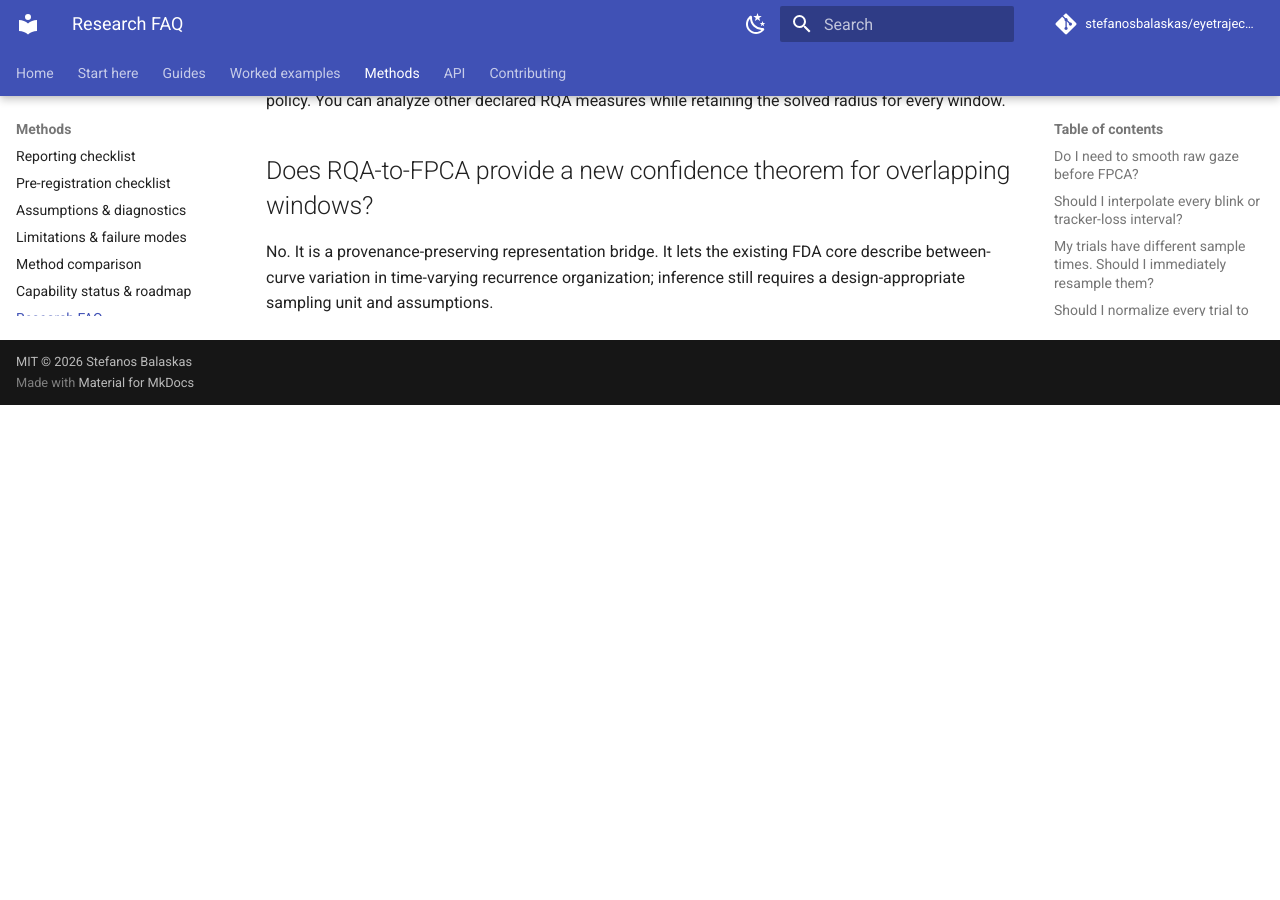
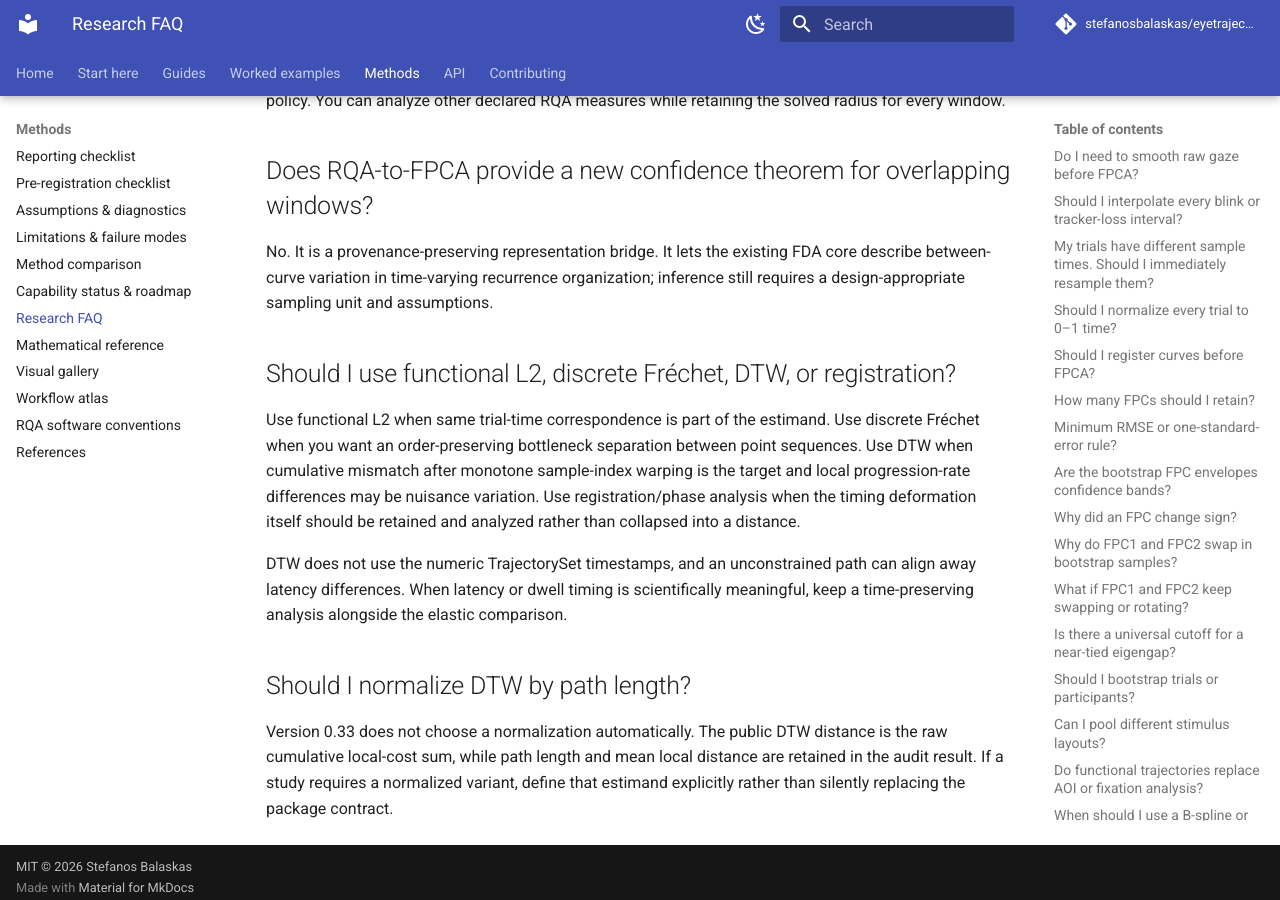
Before and after one commit to stefanosbalaskas/eyetrajectoriespy, an MkDocs documentation site: the page built from docs/methods/faq.md, in a window 1280 px wide and 900 px high, scrolled down 17411 px. Built offline with MkDocs 1.6.1 and Material for MkDocs 9.7.7, drawn with Linux system fonts in a browser that asks for light colours; comment, search, counter and statistics services are not loaded; before the commit the page ends 17816 px from its top, so only the background shows below that.

Commit message:
Add DTW method-selection FAQ

```diff
--- a/docs/methods/faq.md
+++ b/docs/methods/faq.md
@@ -441,3 +441,14 @@ Not as an independently varying functional outcome. Target-rate mode controls re
 ## Does RQA-to-FPCA provide a new confidence theorem for overlapping windows?
 
 No. It is a provenance-preserving representation bridge. It lets the existing FDA core describe between-curve variation in time-varying recurrence organization; inference still requires a design-appropriate sampling unit and assumptions.
+
+
+## Should I use functional L2, discrete Fréchet, DTW, or registration?
+
+Use functional L2 when same trial-time correspondence is part of the estimand. Use discrete Fréchet when you want an order-preserving bottleneck separation between point sequences. Use DTW when cumulative mismatch after monotone sample-index warping is the target and local progression-rate differences may be nuisance variation. Use registration/phase analysis when the timing deformation itself should be retained and analyzed rather than collapsed into a distance.
+
+DTW does not use the numeric TrajectorySet timestamps, and an unconstrained path can align away latency differences. When latency or dwell timing is scientifically meaningful, keep a time-preserving analysis alongside the elastic comparison.
+
+## Should I normalize DTW by path length?
+
+Version 0.33 does not choose a normalization automatically. The public DTW distance is the raw cumulative local-cost sum, while path length and mean local distance are retained in the audit result. If a study requires a normalized variant, define that estimand explicitly rather than silently replacing the package contract.
```
